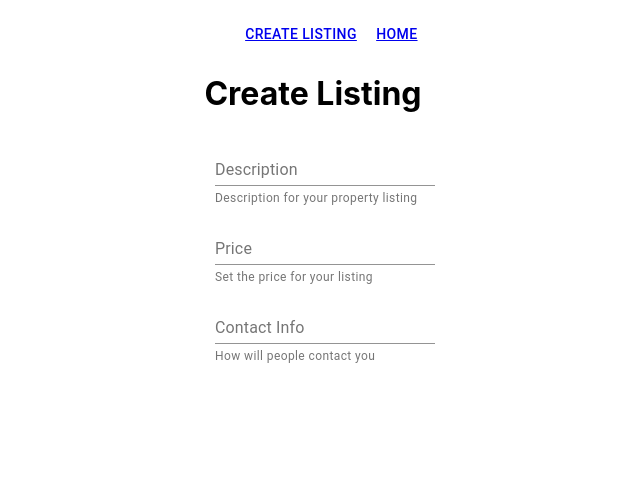
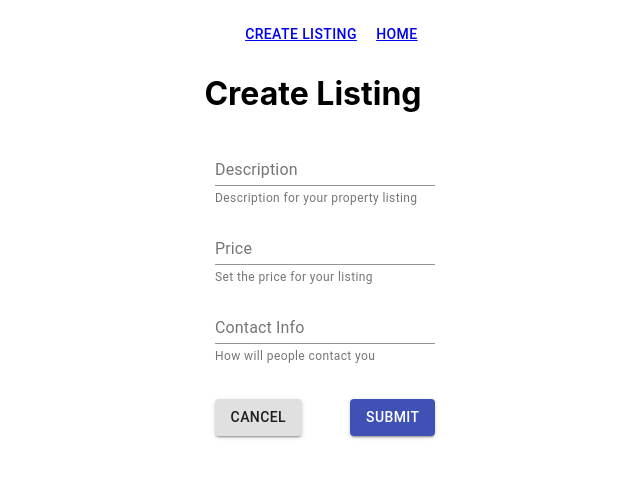
Before and after one commit to jekstrom/windlot-web, a React (Create React App) app in the folder windlot/: page /create-listing in a window 1280 px wide. Shown: the top 478 px of the page, without its empty margins (327-967 px from the left). Built offline with nearby package versions, Linux system fonts and the light colour scheme.

Commit message:
Added Submit and Cancel buttons to Create Listing Form

```diff
--- a/windlot/src/pages/CreateListing.tsx
+++ b/windlot/src/pages/CreateListing.tsx
@@ -10,6 +10,9 @@ const useStyles = makeStyles((theme: Theme) =>
 
       },
     },
+    button:{
+      margin: theme.spacing(3)
+    }
   }),
 );
 
@@ -42,6 +45,10 @@ function CreateListing() {
               <FormHelperText id="contactinfo-helper">How will people contact you</FormHelperText>
             </FormControl>
           </Grid>
+          <Grid item xs={12}>
+            <Button variant="contained" color="default" className={classes.button}>Cancel</Button>
+            <Button variant="contained" color="primary" className={classes.button}>Submit</Button>
+          </Grid>
         </Grid>
       </form>
     </div>
```
